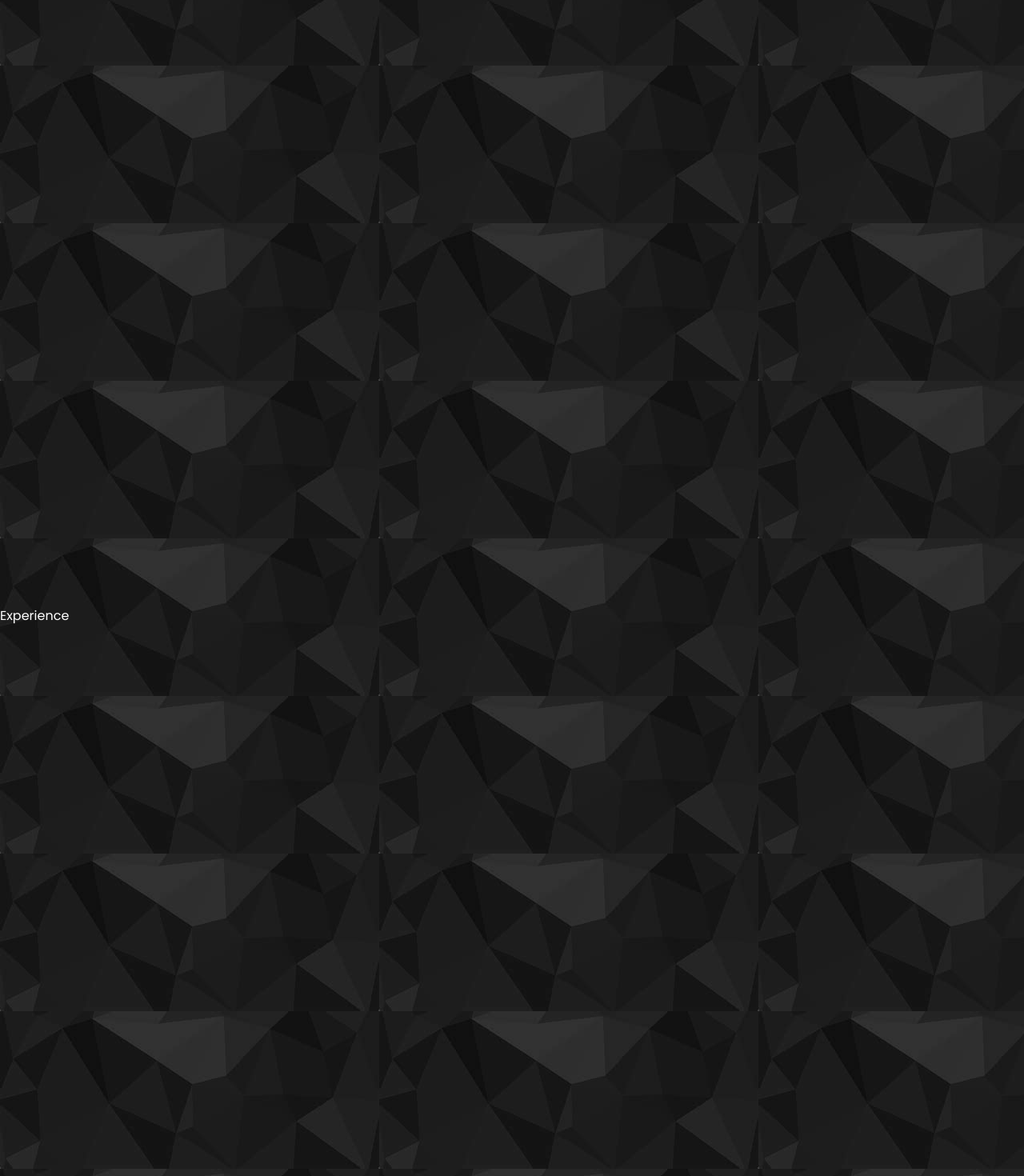
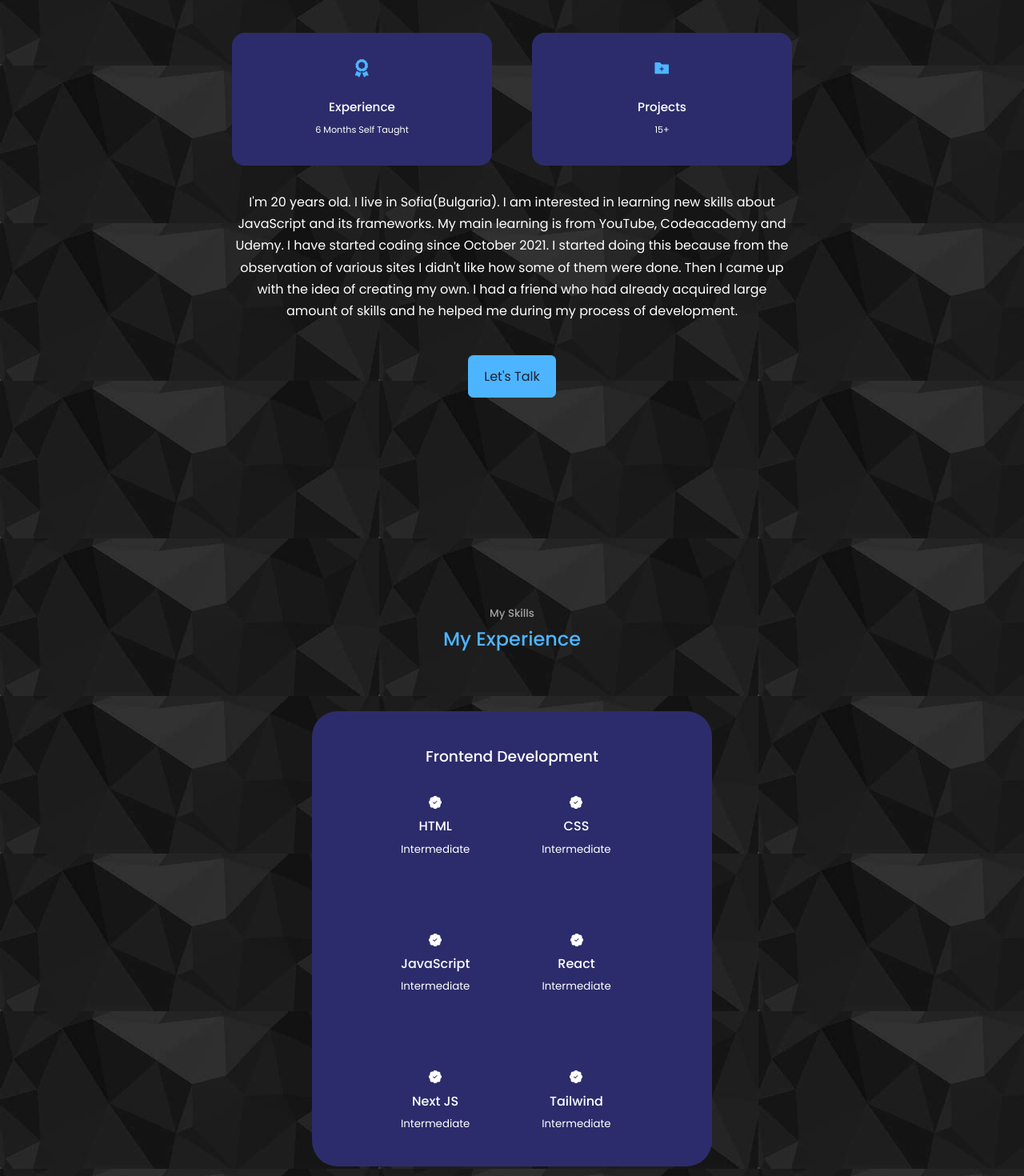
Before and after one commit to Kaloiann/cv-2, a React (Create React App) app: page / in a window 1280 px wide. Shown: the part 1100-2570 px from the top of the page at 80% size. Built offline with nearby package versions, Linux system fonts and the light colour scheme; the HTML template or start-up script is replaced by a standard one.

Commit message:
about experience ready

```diff
--- a/src/App.js
+++ b/src/App.js
@@ -2,7 +2,7 @@ import About from "./components/About";
 import Experience from "./components/Experience";
 import Header from "./components/Header";
 import Nav from "./components/Nav";
-import Portfolio from "./components/Portfolio"
+import MainProject from "./components/Portfolio"
 import Testemonials from "./components/Testemonials"
 import Contact from "./components/Contact"
 import Footer from "./components/Footer"
@@ -15,7 +15,7 @@ function App() {
       <Nav />
       <About  />
       <Experience />
-      <Portfolio />
+      <MainProject />
       <Testemonials />
       <Contact />
       <Footer />
--- a/src/components/About/about.css
+++ b/src/components/About/about.css
@@ -0,0 +1,65 @@
+.about__container {
+  text-align: center;
+  margin: auto;
+  margin-top: 150px;
+  max-width: 700px;
+}
+.about__cards {
+  display: flex;
+  gap: 50px;
+}
+.about__card {
+  background: var(--color-bg-variant);
+  border: 1px solid transparent;
+  border-radius: 1rem;
+  padding: 2rem;
+  text-align: center;
+  transition: var(--transition);
+  width: 400px;
+  margin: auto;
+}
+.about__card:hover {
+  background: transparent;
+  border-color: var(--color-primary-variant);
+}
+.about__icon {
+  color: var(--color-primary);
+  font-size: 1.4rem;
+  margin-bottom: 1rem;
+}
+.about__card h5 {
+  font-size: 0.95rem;
+}
+.about__card small {
+  font-size: 0.7rem;
+  color: var(--color-ligth)
+}
+.about__content p {
+  margin: 2rem 0 2.6rem;
+  color: var(--color-ligth);
+}
+
+@media screen and (max-width: 1024px) {
+  .about__container {
+   margin: auto;
+  }
+  .about__content p {
+    padding: 5px;
+    margin: 1rem 0 1.5rem;
+  }
+  section h2{
+    margin-bottom: 3rem;
+  }
+}
+@media screen and (max-width: 600px) {
+  .about__cards {
+    grid-template-columns: 1fr 1fr;
+    gap: 1rem;
+  }
+  .about__content {
+    text-align: center;
+  }
+  .about__content p {
+    margin: 1.5rem 0;
+  }
+}
--- a/src/components/About/index.js
+++ b/src/components/About/index.js
@@ -1,11 +1,33 @@
 import React from 'react'
-
+import { FaAward } from 'react-icons/fa'
+import { AiFillFolderAdd } from 'react-icons/ai'
 import './about.css'
 
 const About = () => {
   return (
     <section id='about'>
-
+      <h5>Get To Know</h5>
+      <h2>About Me</h2>
+    <div className="about__container">
+    <div className="about__content">
+      <div className="about__cards">
+        <article className='about__card'>
+          <FaAward className='about__icon' />
+          <h5>Experience</h5>
+          <small>6 Months Self Taught</small>
+        </article>
+        <article className='about__card'>
+          <AiFillFolderAdd className='about__icon' />
+          <h5>Projects</h5>
+          <small>15+</small>
+        </article>
+      </div>
+      <p>
+      I'm 20 years old. I live in Sofia(Bulgaria). I am interested in learning new skills about JavaScript and its frameworks. My main learning is from YouTube, Codeacademy and Udemy. I have started coding since October 2021. I started doing this because from the observation of various sites I didn't like how some  of them were done. Then I came up with the idea of creating my own. I had a friend who had already acquired large amount of skills and he helped me during my process of development.
+      </p>
+      <a href="#contact" className='btn btn-primary'>Let's Talk</a>
+    </div>
+    </div>
     </section>
   )
 }
--- a/src/components/Experience/experience.css
+++ b/src/components/Experience/experience.css
@@ -0,0 +1,40 @@
+.experience__container {
+  display: grid;
+  margin: auto;
+  margin-top: 70px;
+  max-width: 500px;
+}
+.experience__container > div {
+  background: var(--color-bg-variant);
+  border-radius: 2rem;
+  border: 1px solid transparent;
+  transition: var(--transition);
+  padding: 40px;
+}
+.experience__container > div:hover {
+  background: transparent;
+  border-color: var(--color-primary-variant);
+  cursor: default;
+}
+.experience__container h3 {
+  text-align: center;
+}
+.experience__content {
+  text-align: center;
+  display: flex;
+  margin-top: 30px;
+  flex-wrap: wrap;
+  gap: 90px;
+  padding-left: 70px;
+}
+@media screen and (max-width: 600px) {
+  .experience__container {
+    padding: 20px;
+    margin-top: 0;
+    height: 200px;
+  }
+  .experience__content {
+    gap: 55px;
+    padding: 0;
+  }
+}
--- a/src/components/Experience/index.js
+++ b/src/components/Experience/index.js
@@ -1,10 +1,51 @@
 import React from 'react'
+import { BsPatchCheckFill } from 'react-icons/bs'
 
 import './experience.css'
 
 const Experience = () => {
   return (
-    <section id='experience'>Experience</section>
+    <section id='experience'>
+      <h5>My Skills</h5>
+      <h2>My Experience</h2>
+      <div className="experience__container">
+        <div className="experience__fontend">
+          <h3>Frontend Development</h3>
+          <div className="experience__content">
+            <article className="experience__details">
+              <BsPatchCheckFill/>
+              <h4>HTML</h4>
+              <small>Intermediate</small>
+            </article>
+            <article className="experience__details">
+              <BsPatchCheckFill/>
+              <h4>CSS</h4>
+              <small>Intermediate</small>
+            </article>
+            <article className="experience__details">
+              <BsPatchCheckFill/>
+              <h4>JavaScript</h4>
+              <small>Intermediate</small>
+            </article>
+            <article className="experience__details">
+              <BsPatchCheckFill/>
+              <h4>React</h4>
+              <small>Intermediate</small>
+            </article>
+            <article className="experience__details">
+              <BsPatchCheckFill/>
+              <h4>Next JS</h4>
+              <small>Intermediate</small>
+            </article>
+            <article className="experience__details">
+              <BsPatchCheckFill/>
+              <h4>Tailwind</h4>
+              <small>Intermediate</small>
+            </article>
+          </div>
+        </div>
+      </div>
+    </section>
   )
 }
 
--- a/src/components/Header/Links.js
+++ b/src/components/Header/Links.js
@@ -6,7 +6,6 @@ const Links = () => {
   return (
     <div className="links">
       <a href="#" download className='btn'>Download CV</a>
-      <a href="#contact" className='btn btn-primary'>Let's Talk</a>
     </div>
   )
 }
--- a/src/components/Header/header.css
+++ b/src/components/Header/header.css
@@ -1,6 +1,6 @@
 header {
   height: 100vh;
-  padding-top: 7rem;
+  padding-top: 3rem;
   overflow: hidden;
 }
 .header__container {
@@ -31,14 +31,14 @@ header {
 }
 .me {
   background: linear-gradient( var(--color-primary), transparent);
-  width: 22rem;
-  height: 30rem;
+  width: 20rem;
+  height: 25rem;
   position: absolute;
   left: 0;
   right: 0;
   margin: auto;
   margin-top: 4rem;
-  border-radius: 12rem 12rem 0 0;
+  border-radius: 2rem 2rem 0 0;
   overflow: hidden;
   padding: 5rem 1.5rem 1.5rem 1.5rem;
 }
--- a/src/components/Header/index.js
+++ b/src/components/Header/index.js
@@ -1,7 +1,7 @@
 import React from 'react'
 import Links from './Links'
 
-import img from '../../assets/cv-photo.jpg'
+import img from '../../assets/cv-photo2.png'
 
 import './header.css'
 import Socials from './Socials'
--- a/src/components/Nav/index.js
+++ b/src/components/Nav/index.js
@@ -1,25 +1,34 @@
 import React, { useState } from 'react'
 import { FaHome, FaUserAlt, FaBookOpen, FaPhoneAlt } from 'react-icons/fa'
+import { RiLightbulbFill } from 'react-icons/ri'
 
 import './nav.css'
 
 const Nav = () => {
   const [active, setActive] = useState('#')
 
-
   return (
     <nav>
       <a href="#"
         onClick={() => setActive('#')}
-      className={active === '#' ? 'active' : ''}><FaHome/></a>
+        className={active === '#' ? 'active' : ''}
+        >
+        <FaHome/>
+      </a>
       <a href="#about"
         onClick={() => setActive('#about')}
         className={active === '#about' ? 'active' : ''}
-      ><FaUserAlt/></a>
+      >
+        <FaUserAlt/>
+      </a>
       <a href="#experience"
       onClick={() => setActive('#experience')}
       className={active === '#experience' ? 'active' : ''}
       ><FaBookOpen/></a>
+      <a href="#mainProject"
+      onClick={() => setActive('#mainProject')}
+      className={active === '#mainProject' ? 'active' : ''}
+      ><RiLightbulbFill/></a>
       <a href="#contact"
       onClick={() => setActive('#contact')}
       className={active === '#contact' ? 'active' : ''}
--- a/src/components/Portfolio/index.js
+++ b/src/components/Portfolio/index.js
@@ -2,10 +2,10 @@ import React from 'react'
 
 import './portfolio.css'
 
-const Portfolio = () => {
+const MainProject = () => {
   return (
-    <section id='portfolio'>Portfolio</section>
+    <section id='mainProject'>Portfolio</section>
   )
 }
 
-export default Portfolio
+export default MainProject
--- a/src/index.css
+++ b/src/index.css
@@ -29,7 +29,6 @@ html {
   display: none;
 }
 body {
-  margin: 0;
   font-family: "Poppins";
   background-color: var(--color-bg);
   color: var(--color-white);
@@ -56,7 +55,6 @@ section > h2, section > h5 {
 }
 section > h2 {
   color: var(--color-primary);
-  margin-bottom: 3rem;
 }
 .text-light {
   color: var(--color-light);
```
Also changed, not shown: src/assets/cv-photo2.png (added). Lines whose indentation alone changed are shown as unchanged.
